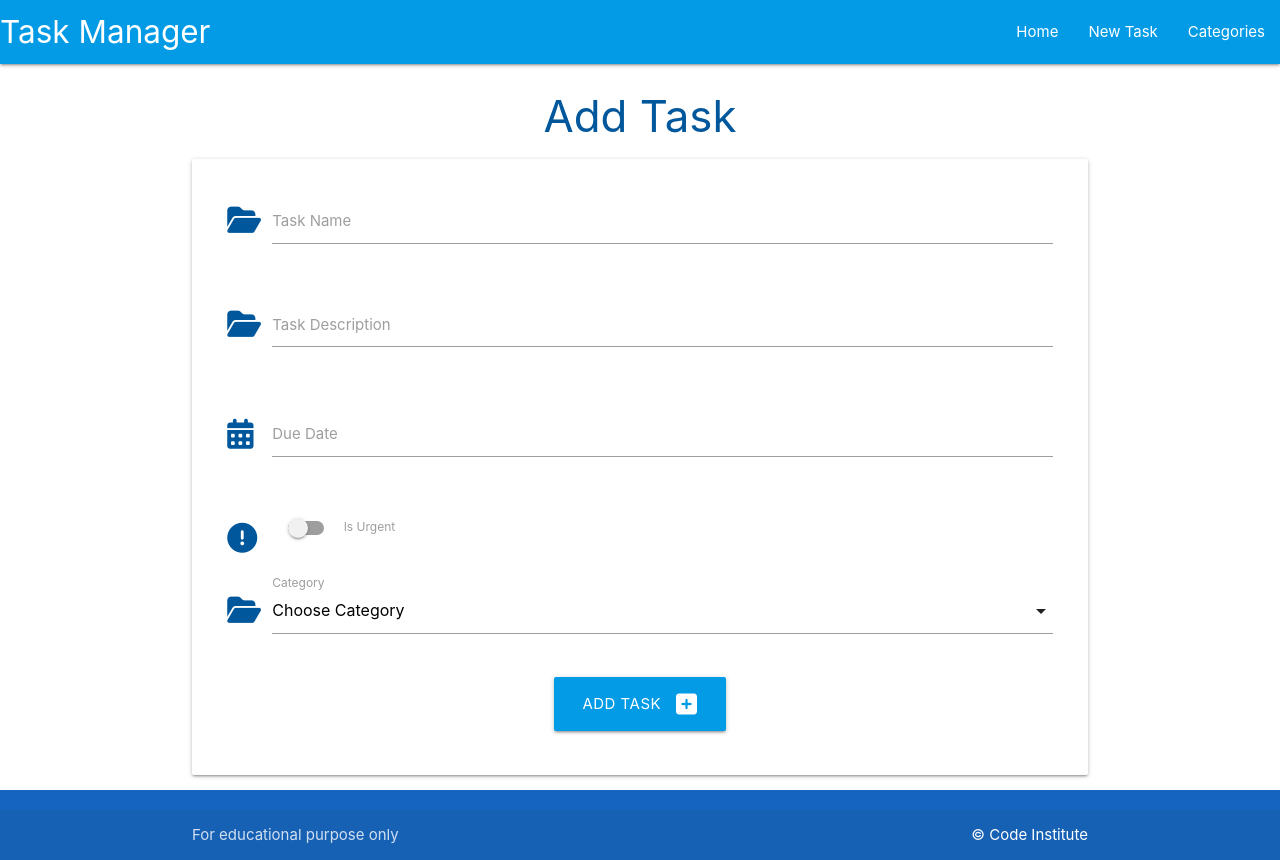
After one commit to nianswe/flask-sqlalchemy-task-manager, a Flask app: page /add_task in a window 1280 px wide. The commit adds this page. Run offline with Flask 3, Linux system fonts and the light colour scheme; data that the repository does not hold is empty.

Commit message:
Add Task form

```diff
--- a/taskmanager/routes.py
+++ b/taskmanager/routes.py
@@ -7,10 +7,12 @@ from taskmanager.models import Category, Task
 def home():
     return render_template("tasks.html")
 
+
 @app.route("/categories")
 def categories():
     categories = list(Category.query.order_by(Category.category_name).all())
     return render_template("categories.html", categories=categories)
+
 
 @app.route("/add_category", methods=["GET", "POST"])
 def add_category():
@@ -21,6 +23,7 @@ def add_category():
         return redirect(url_for("categories"))
     return render_template("add_category.html")
 
+
 @app.route("/edit_category/<int:category_id>", methods=["GET", "POST"])
 def edit_category(category_id):
     category = Category.query.get_or_404(category_id)
@@ -30,9 +33,27 @@ def edit_category(category_id):
         return redirect(url_for("categories"))
     return render_template("edit_category.html", category=category)
 
+
 @app.route("/delete_category/<int:category_id>", methods=["GET", "POST"])
 def delete_category(category_id):
     category = Category.query.get_or_404(category_id)
     db.session.delete(category)
     db.session.commit()
     return redirect(url_for("categories"))
+
+
+@app.route("/add_task", methods=["GET", "POST"])
+def add_task():
+    categories  = list(Category.query.order_by(Category.category_name).all())
+    if request.method == "POST":
+        task = Task(
+            task_name=request.form.get("task_name"),
+            task_description=request.form.get("task_description"),
+            is_urgent=bool(True if request.form.get("is_urgent") else False),
+            due_date=request.form.get("due_date"),
+            category_id=request.form.get("category_id")
+        )
+        db.session.add(task)
+        db.session.commit()
+        return redirect(url_for("home"))
+    return render_template("add_task.html", categories=categories)
--- a/taskmanager/static/js/script.js
+++ b/taskmanager/static/js/script.js
@@ -1,15 +1,21 @@
-document.addEventListener('DOMContentLoaded', function() {
-    var elems = document.querySelectorAll('.sidenav');
-    var instances = M.Sidenav.init(elems, options);
+document.addEventListener("DOMContentLoaded", function() {
+  // sidenav initialization
+  let sidenav = document.querySelectorAll(".sidenav");
+  M.Sidenav.init(sidenav);
+
+  // Modal delete category initialization
+  let delete_category = document.querySelectorAll('.modal');
+  M.Modal.init(delete_category);
+
+
+  // datepicker initialization
+  let datepicker = document.querySelectorAll('.datepicker');
+  M.Datepicker.init(datepicker, {
+    format: "dd mmmm, yyyy",
+    i18n: {done: "Select"}
   });
 
-  document.addEventListener('DOMContentLoaded', function() {
-    var elems = document.querySelectorAll('.modal');
-    var instances = M.Modal.init(elems, options);
-  });
-
-  // Or with jQuery
-
-  $(document).ready(function(){
-    $('.modal').modal();
-  });
+  // select initialization
+  let selects = document.querySelectorAll('select');
+  M.FormSelect.init(selects);
+});
--- /dev/null
+++ b/taskmanager/templates/add_task.html
@@ -0,0 +1,77 @@
+{% extends "base.html" %}
+{% block content %}
+
+<h3 class="light-blue-text text-darken-4 center-align">Add Task</h3>
+
+<div class="row card-panel gray lighten-5">
+    <form class="col s12" method="POST" action="{{ url_for('add_task') }}">
+        <!-- task name -->
+        <div class="row">
+            <div class="input-field col s12">
+                <i class="fas fa-folder-open prefix light-blue-text text-darken-4"></i>
+                <input name="task_name" id="task_name" minlength="5" maxlength="50" type="text" class="validate"
+                    required>
+                <label for="task_name">Task Name</label>
+            </div>
+        </div>
+
+        <!-- task description -->
+        <div class="row">
+            <div class="input-field col s12">
+                <i class="fas fa-folder-open prefix light-blue-text text-darken-4"></i>
+                <textarea name="task_description" id="task_description" minlength="5" maxlength="200" type="text"
+                    class="materialize-textarea validate" required></textarea>
+                <label for="task_description">Task Description</label>
+            </div>
+        </div>
+
+        <!-- due date -->
+        <div class="row">
+            <div class="input-field col s12">
+                <i class="fas fa-calendar-days prefix light-blue-text text-darken-4"></i>
+                <input name="due_date" id="due_date" type="text" class="datepicker validate" required>
+                <label for="due_date">Due Date</label>
+            </div>
+        </div>
+
+        <!-- is urgent -->
+        <div class="row">
+            <div class="input-field col s12">
+                <div class="switch">
+                    <i class="fas fa-exclamation-circle prefix light-blue-text text-darken-4"></i>
+                    <label for="is_urgent">
+                        <input name="is_urgent" id="is_urgent" type="checkbox">
+                        <span class="lever"></span>
+                        Is Urgent
+                    </label>
+                </div>
+            </div>
+        </div>
+
+        <!-- category_id -->
+        <div class="row">
+            <div class="input-field col s12">
+                <i class="fas fa-folder-open prefix light-blue-text text-darken-4"></i>
+                <select name="category_id" id="category_id" class="validate" required>
+                    <option value="" disabled selected>Choose Category</option>
+                    {% for category in categories %}
+                    <option value="{{ category.id }}">{{ category.category_name }}</option>
+                    {% endfor %}
+                </select>
+                <label for="category_id">Category</label>
+            </div>
+        </div>
+
+
+        <!-- submit button -->
+        <div class="row">
+            <div class="col s12 center-align">
+                <button type="submit" class="btn-large light-blue darken-1">
+                    Add Task <i class="fas fa-plus-square right"></i>
+                </button>
+            </div>
+        </div>
+    </form>
+</div>
+
+{% endblock %}
--- a/taskmanager/templates/base.html
+++ b/taskmanager/templates/base.html
@@ -9,7 +9,10 @@
             integrity="sha512-SnH5WK+bZxgPHs44uWIX+LLJAJ9/2PkPKZ5QiAj6Ta86w+fsb2TkcmfRyVX3pBnMFcV7oQPJkl9QevSCWr3W6A=="
             crossorigin="anonymous" referrerpolicy="no-referrer" />
         <link rel="stylesheet" href="https://cdnjs.cloudflare.com/ajax/libs/materialize/1.0.0/css/materialize.min.css">
-        <link rel="stylesheet" href="{{ url_for('static', filename='css/style.css') }}" type="text/css">
+        <!--         <link rel="stylesheet" href="{{ url_for('static', filename='css/style.css') }}" type="text/css"> -->
+        <link rel="stylesheet" href="../static/css/style.css">
+
+
         <title></title>
     </head>
     <body>
@@ -21,15 +24,17 @@
             <a href="#" data-target="mobile-demo" class="sidenav-trigger"><i class="fas fa-bars"></i></a>
             <ul class="right hide-on-med-and-down">
                 <li><a href="{{ url_for('home') }}">Home</a></li>
+                <li><a href="{{ url_for('add_task') }}">New Task</a></li>
                 <li><a href="{{ url_for('categories') }}">Categories</a></li>
-
             </ul>
             </div>
         </nav>
 
-            <!-- mobile sidebar -->
+
+            <!-- mobile sidenav -->
         <ul class="sidenav" id="mobile-demo">
             <li><a href="{{ url_for('home') }}">Home</a></li>
+            <li><a href="{{ url_for('add_task') }}">New Task</a></li>
             <li><a href="{{ url_for('categories') }}">Categories</a></li>
         </ul>
         </header>
@@ -53,5 +58,11 @@
 
         <script src="https://cdnjs.cloudflare.com/ajax/libs/materialize/1.0.0/js/materialize.min.js"></script>
              <script src="{{ url_for('static', filename='js/script.js') }}"></script>
+        <!-- <script src="../static/js/script.js"> </script> -->
+
+
+
+
+
     </body>
 </html>
```
Also changed, not shown: taskmanager/templates/categories.html (+5 -19 lines). Lines whose indentation alone changed are shown as unchanged.
